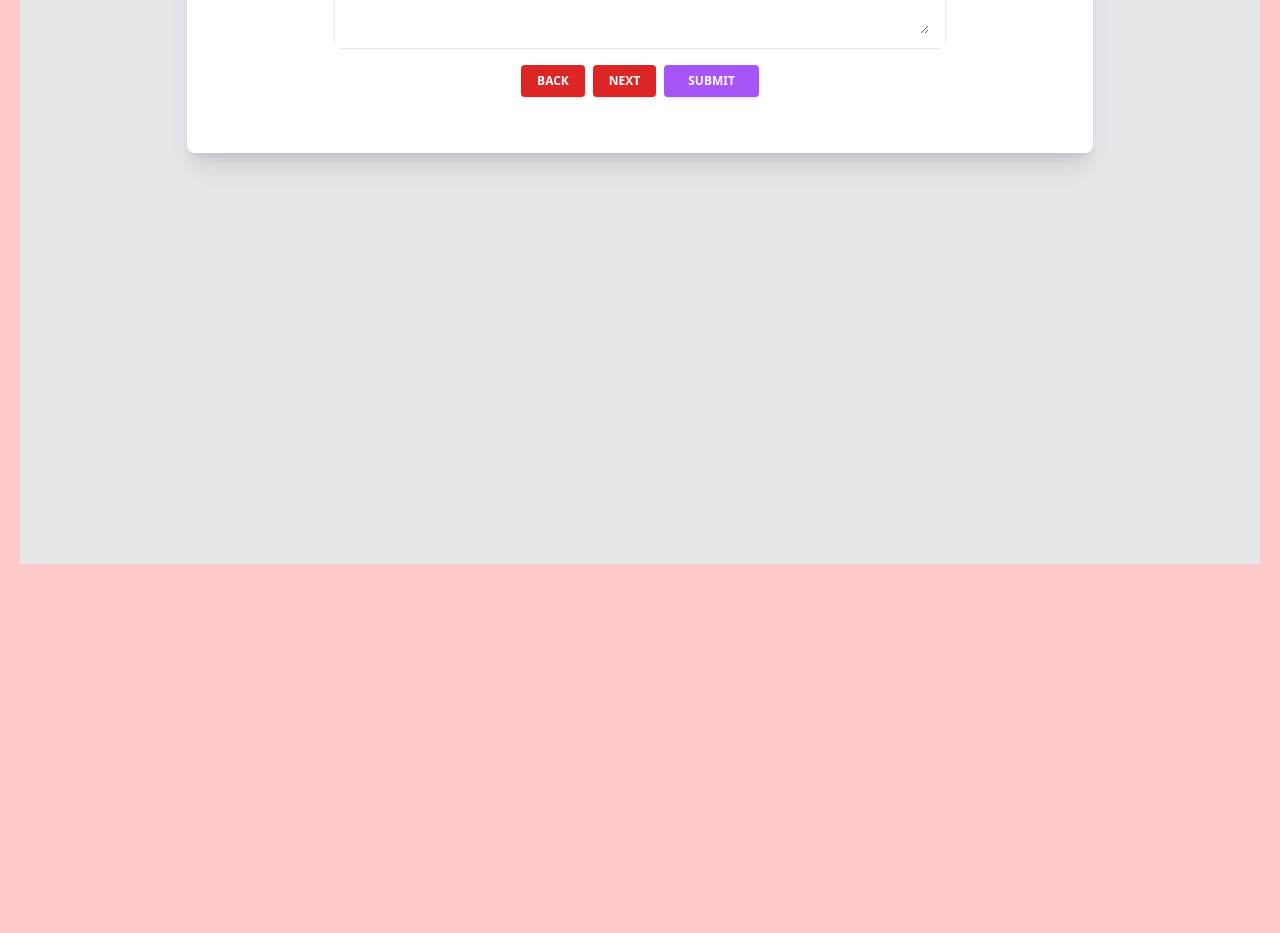
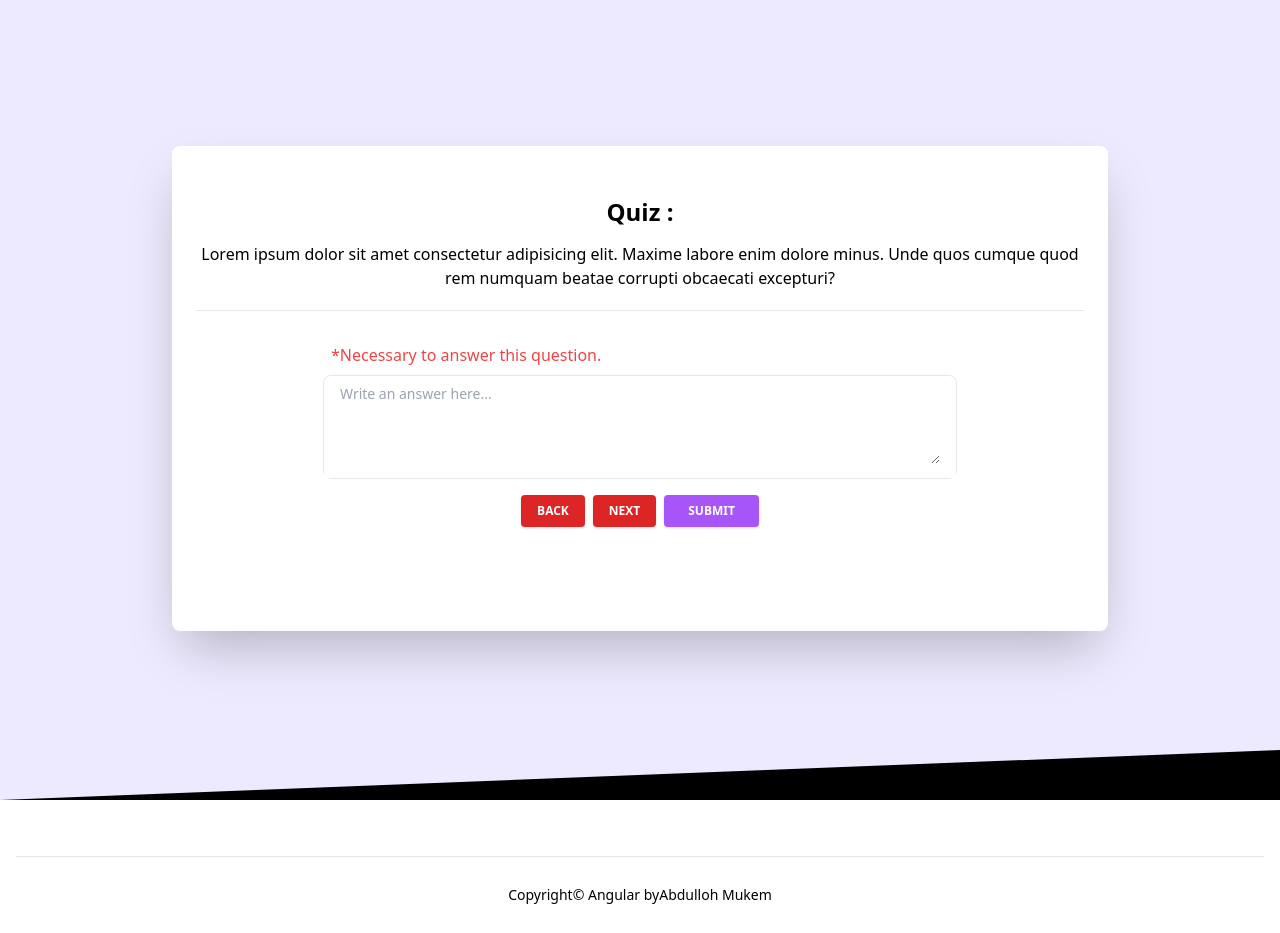
Before and after one commit to AldsDeveloper/Angular17, an Angular app: page /exams/1 in a window 1280 px wide. Before the commit the page ends 800 px from the top, so only its background shows below. Built offline with nearby package versions, Linux system fonts and the light colour scheme.

Commit message:
initial commit

```diff
--- a/src/app/components/footer/footer.component.html
+++ b/src/app/components/footer/footer.component.html
@@ -1 +1,29 @@
-<p>footer works!</p>
+<footer class="relative pt-8 pb-6 footer bg-blueGray-200">
+  <div
+    class="absolute top-0 left-0 right-0 bottom-auto w-full h-20 -mt-20 overflow-hidden pointer-events-none"
+    style="transform: translateZ(0)"
+  >
+    <svg
+      class="absolute bottom-0 overflow-hidden"
+      xmlns="http://www.w3.org/2000/svg"
+      preserveAspectRatio="none"
+      version="1.1"
+      viewBox="0 0 2560 100"
+      x="0"
+      y="0"
+    >
+      <polygon
+        class="fill-current text-blueGray-200"
+        points="2560 0 2560 100 0 100"
+      ></polygon>
+    </svg>
+  </div>
+  <div class="container px-4 mx-auto">
+    <hr class="my-6 border-blueGray-300" />
+    <div class="flex flex-wrap items-center justify-center md:justify-between">
+      <div class="w-full px-4 mx-auto text-center md:w-4/12">
+        <div class="py-1 text-sm text-blueGray-500">Copyright© Angular by<a href="https://www.creative-tim.com?ref=na-footer" class="text-blueGray-500 hover:text-blueGray-800">Abdulloh Mukem</a></div>
+      </div>
+    </div>
+  </div>
+</footer>
--- a/src/app/components/footer/footer.component.ts
+++ b/src/app/components/footer/footer.component.ts
@@ -1,5 +1,4 @@
 import { Component } from '@angular/core';
-
 @Component({
   selector: 'app-footer',
   standalone: true,
--- a/src/app/view/exams/exams.component.html
+++ b/src/app/view/exams/exams.component.html
@@ -1,8 +1,8 @@
-<main class="h-screen" >
-  <section class="bg-gray-200 h-screen">
+<main class="flex items-center justify-center min-h-screen bg-violet-100">
+  <section class="flex justify-center w-full h-full justify-items-center">
     <div class="container px-4 mx-auto">
-      <div class="flex flex-col w-full min-w-0 mx-auto mb-6 -mt-64 break-words bg-white rounded-lg shadow-xl lg:w-9/12">
-        <div class="px-6">
+      <div class="flex flex-col items-center w-full min-w-0 mx-auto mb-6 break-words bg-white rounded-lg shadow-2xl lg:w-9/12">
+        <div class="w-full px-6 py-12 text-center rounded-lg">
           <div class="text-center">
             <p class="mb-3 text-2xl font-semibold leading-normal text-blueGray-700">Quiz :</p>
             <p class="mb-3 text-1xl text-blueGray-700">Lorem ipsum dolor sit amet consectetur adipisicing elit. Maxime labore enim dolore minus. Unde quos cumque quod rem numquam beatae corrupti obcaecati excepturi?</p>
@@ -28,4 +28,6 @@
       </div>
     </div>
   </section>
+
 </main>
+<app-footer></app-footer>
--- a/src/app/view/exams/exams.component.ts
+++ b/src/app/view/exams/exams.component.ts
@@ -1,12 +1,13 @@
 import { Component } from '@angular/core';
+import { FooterComponent } from '../../components/footer/footer.component';
 
 @Component({
   selector: 'app-exams',
   standalone: true,
-  imports: [],
+  imports: [FooterComponent],
   templateUrl: './exams.component.html',
   styleUrl: './exams.component.css'
 })
 export class ExamsComponent {
-
+  //
 }
--- a/src/index.html
+++ b/src/index.html
@@ -7,7 +7,7 @@
   <meta name="viewport" content="width=device-width, initial-scale=1">
   <link rel="icon" type="image/x-icon" href="favicon.ico">
 </head>
-<body class="p-5 bg-red-200" >
+<body class="body" >
   <app-root></app-root>
 </body>
 </html>
```
